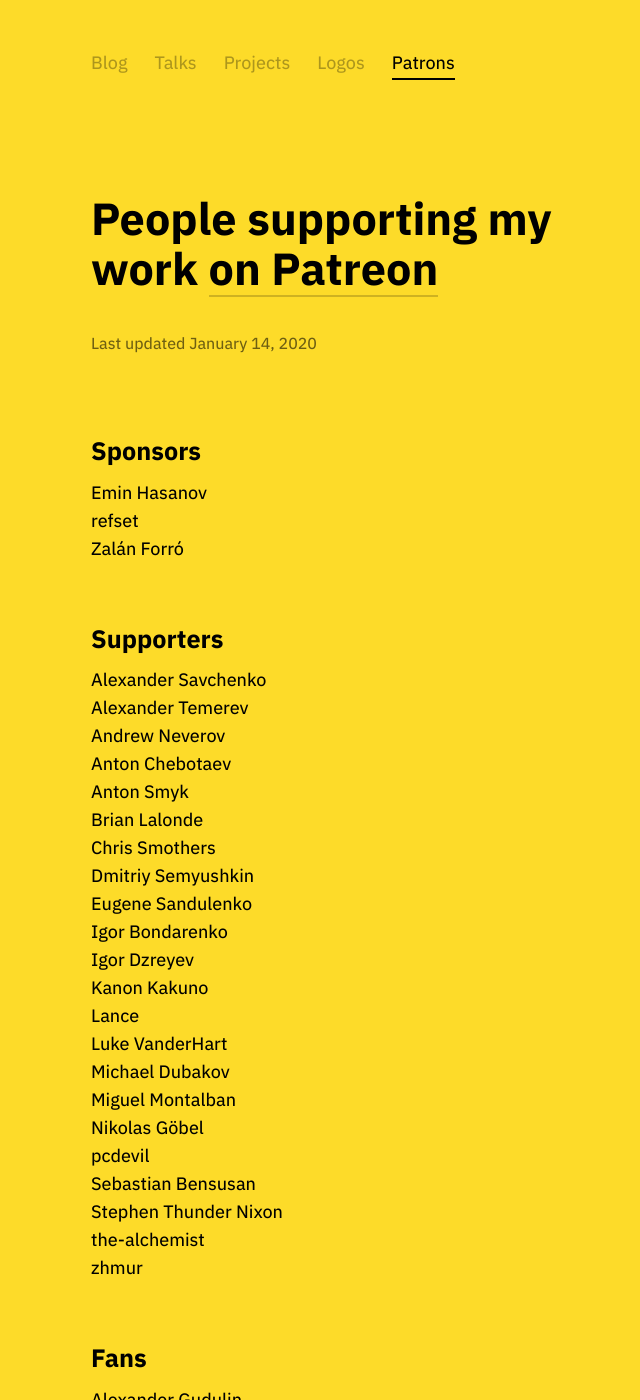
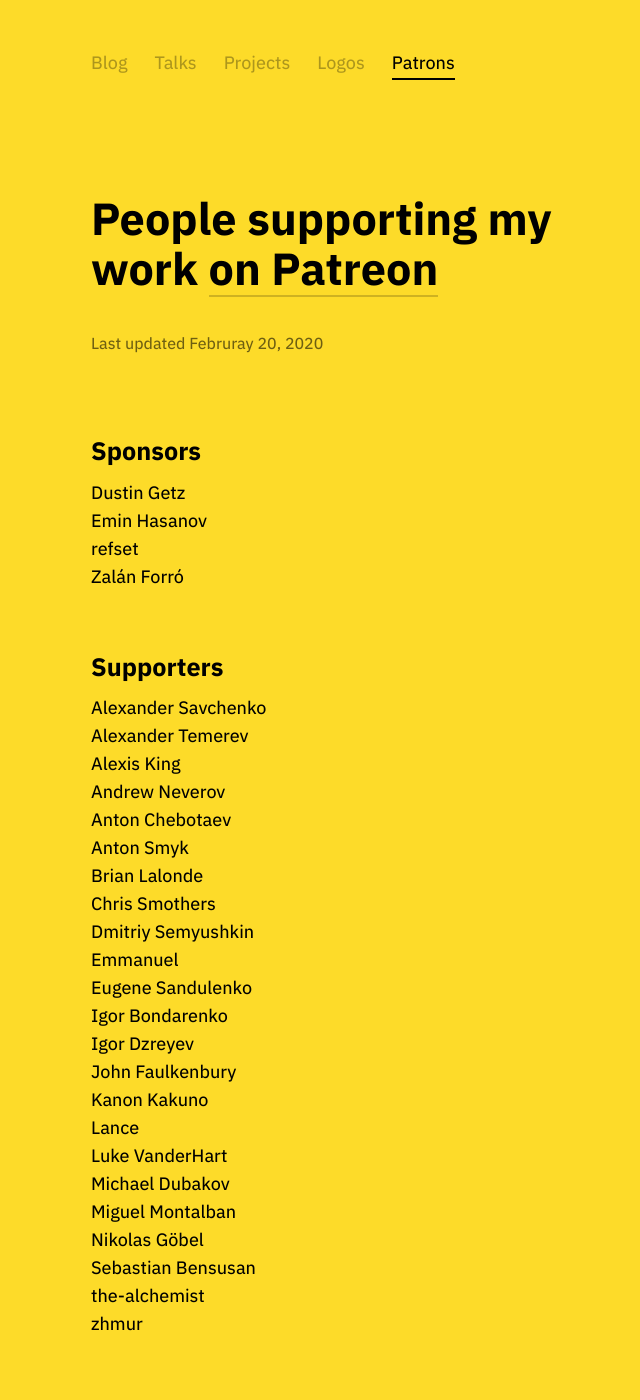
Before and after one commit to tonsky/tonsky.github.io, a Jekyll site: the page built from patrons/index.html, in a window 1280 px wide and 1400 px high. Shown: the whole window, without its empty margins (278-918 px from the left). Built offline with Jekyll 4.4.1, drawn with Linux system fonts in a browser that asks for light colours; some of the changed text lies outside the part shown.

Commit message:
Update patrons

```diff
--- a/patrons/index.html
+++ b/patrons/index.html
@@ -18,9 +18,10 @@
 <div class="post">
 
 <h1 class="title">People supporting my work <a href="https://patreon.com/tonsky" target="_blank">on Patreon</a></h1>
-<div class="footer">Last updated January 14, 2020</div>
+<div class="footer">Last updated Februray 20, 2020</div>
 
 <h2>Sponsors</h2>
+<li>Dustin Getz</li>
 <li>Emin Hasanov</li>
 <li>refset</li>
 <li>Zalán Forró</li>
@@ -28,24 +29,25 @@
 <h2>Supporters</h2>
 <li>Alexander Savchenko</li>
 <li>Alexander Temerev</li>
+<li>Alexis King</li>
 <li>Andrew Neverov</li>
 <li>Anton Chebotaev</li>
 <li>Anton Smyk</li>
 <li>Brian Lalonde</li>
 <li>Chris Smothers</li>
 <li>Dmitriy Semyushkin</li>
+<li>Emmanuel</li>
 <li>Eugene Sandulenko</li>
 <li>Igor Bondarenko</li>
 <li>Igor Dzreyev</li>
+<li>John Faulkenbury</li>
 <li>Kanon Kakuno</li>
 <li>Lance</li>
 <li>Luke VanderHart</li>
 <li>Michael Dubakov</li>
 <li>Miguel Montalban</li>
 <li>Nikolas Göbel</li>
-<li>pcdevil</li>
 <li>Sebastian Bensusan</li>
-<li>Stephen Thunder Nixon</li>
 <li>the-alchemist</li>
 <li>zhmur</li>
 
```
Also changed, not shown: other parts of patrons/index.html (+3 -0 lines).
